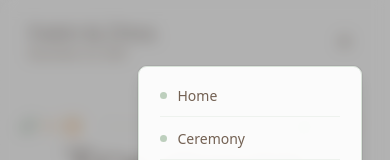
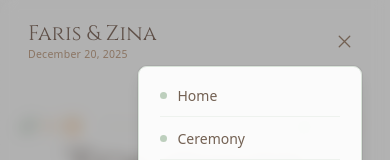
Before and after one commit to jamilfaisal/Wedding-RSVP-Website, a Next.js app: page /touristy-things in a window 390 px wide. Both pictures are taken after a click on the button "Open mobile menu". Shown: the top 160 px of the page. Built offline with nearby package versions, Linux system fonts and the light colour scheme; no server answers.

Commit message:
feat: improve mobile nav UX
- Add mobile menu backdrop and body scroll prevention
- Fix header transparency when mobile menu is open

```diff
--- a/src/components/layout/header/header.tsx
+++ b/src/components/layout/header/header.tsx
@@ -53,6 +53,18 @@ function Header({ weddingInfo: weddingInfo }: { weddingInfo: WeddingInfo }) {
     }
   }, [isHomePage]);
 
+  useEffect(() => {
+    if (isMobileMenuOpen) {
+      document.body.style.overflow = 'hidden';
+    } else {
+      document.body.style.overflow = '';
+    }
+
+    return () => {
+      document.body.style.overflow = '';
+    };
+  }, [isMobileMenuOpen]);
+
   const scrollToSection = (sectionHref: string) => {
     const element = document.querySelector(sectionHref);
     if (element) {
@@ -88,7 +100,7 @@ function Header({ weddingInfo: weddingInfo }: { weddingInfo: WeddingInfo }) {
       as="header"
       className={`fixed top-0 w-full z-50 transition-colors duration-500
        ${
-         isScrolled
+         isScrolled && !isMobileMenuOpen
            ? 'bg-ivory-50/95 backdrop-blur-sm shadow-lg border-b border-sage-100'
            : 'bg-transparent'
        }`}
--- a/src/components/layout/header/mobile-nav.tsx
+++ b/src/components/layout/header/mobile-nav.tsx
@@ -1,6 +1,8 @@
 'use client';
 
 import { Bars3Icon as Menu, XMarkIcon as X } from '@heroicons/react/24/outline';
+import { createPortal } from 'react-dom';
+import { useEffect, useState } from 'react';
 
 interface MobileNavItem {
   name: string;
@@ -26,8 +28,27 @@ function MobileNav({
   toggleMobileMenu,
   handleNavigation,
 }: MobileNavProps) {
+  const [isMounted, setIsMounted] = useState(false);
+
+  useEffect(() => {
+    setIsMounted(true);
+  }, []);
+
   return (
     <div className="lg:hidden relative flex items-center">
+      {renderMobileMenuButton(toggleMobileMenu, isHomePage, isMobileMenuOpen)}
+      {renderDropdown(isMobileMenuOpen, navItems, handleNavigation, isHomePage, currentPage)}
+      {isMobileMenuOpen && isMounted && renderBackdrop(toggleMobileMenu)}
+    </div>
+  );
+}
+
+function renderMobileMenuButton(
+  toggleMobileMenu: () => void,
+  isHomePage: boolean,
+  isMobileMenuOpen: boolean
+) {
+  return (
     <button
       onClick={toggleMobileMenu}
       className={`p-2 transition-colors
@@ -39,11 +60,19 @@ function MobileNav({
     >
       {isMobileMenuOpen ? <X className="w-6 h-6" /> : <Menu className="w-6 h-6" />}
     </button>
-      {/* Dropdown panel */}
+  );
+}
+
+function renderDropdown(
+  isMobileMenuOpen: boolean,
+  navItems: MobileNavItem[],
+  handleNavigation: (href: string, type: 'scroll' | 'page') => void,
+  isHomePage: boolean,
+  currentPage: string
+) {
+  return (
     <div
-        className={`absolute top-full right-0 mt-2 w-64 origin-top-right rounded-lg border border-sage-200 bg-white/95 backdrop-blur-sm shadow-lg ring-1 ring-black/5 transition-all duration-200 z-50 ${
-          isMobileMenuOpen ? 'scale-100 opacity-100' : 'pointer-events-none scale-95 opacity-0'
-        }`}
+      className={`absolute top-full right-0 mt-2 w-64 origin-top-right rounded-lg border border-sage-200 bg-white/95 backdrop-blur-sm shadow-lg ring-1 ring-black/5 transition-all duration-200 z-50 ${isMobileMenuOpen ? 'scale-100 opacity-100' : 'pointer-events-none scale-95 opacity-0'}`}
       role="menu"
       aria-hidden={!isMobileMenuOpen}
     >
@@ -69,16 +98,17 @@ function MobileNav({
         ))}
       </ul>
     </div>
+  );
+}
 
-      {/* Backdrop */}
-      {isMobileMenuOpen && (
+function renderBackdrop(toggleMobileMenu: () => void) {
+  return createPortal(
     <div
-          className="fixed inset-0 z-40 bg-black/30 backdrop-blur-sm"
+      className="fixed inset-0 z-40 bg-black/30 backdrop-blur-sm transition-all duration-500"
       onClick={toggleMobileMenu}
       aria-hidden="true"
-        />
-      )}
-    </div>
+    />,
+    document.body
   );
 }
 
```
Lines whose indentation alone changed are shown as unchanged.
